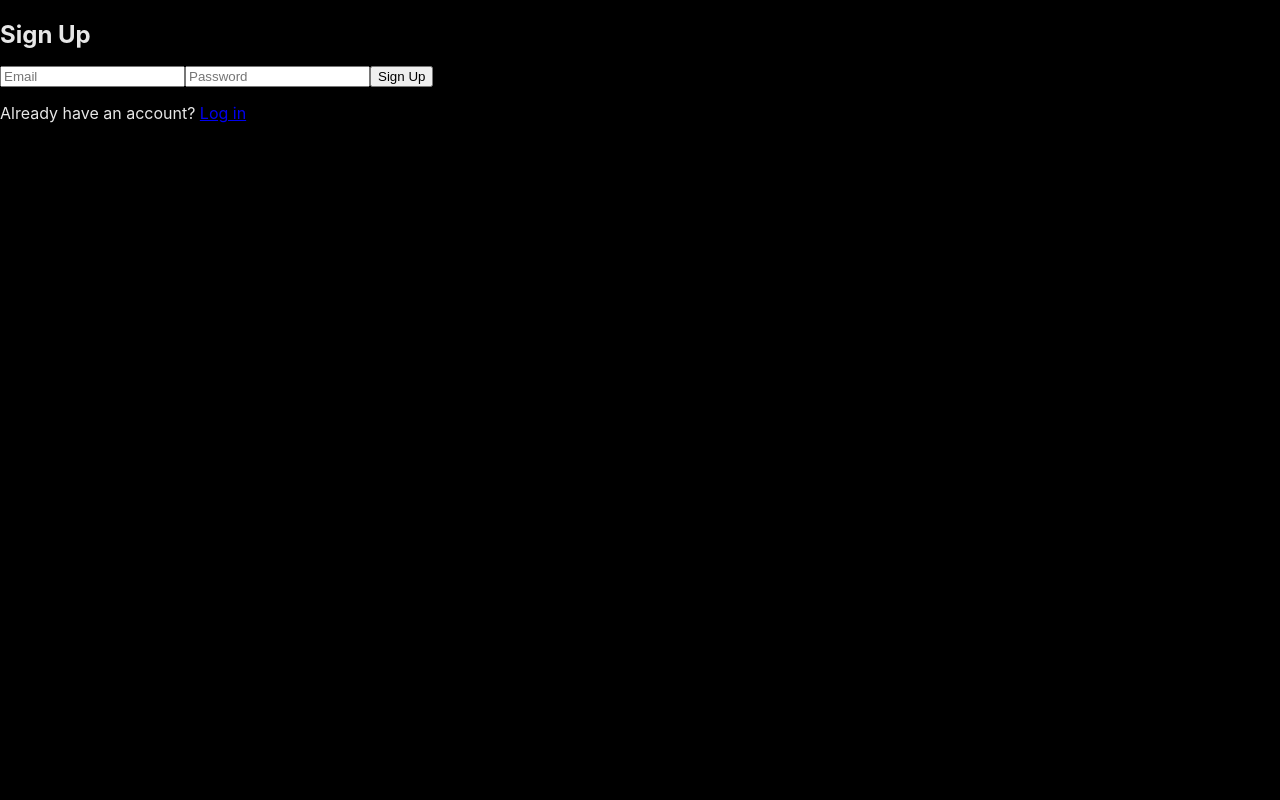
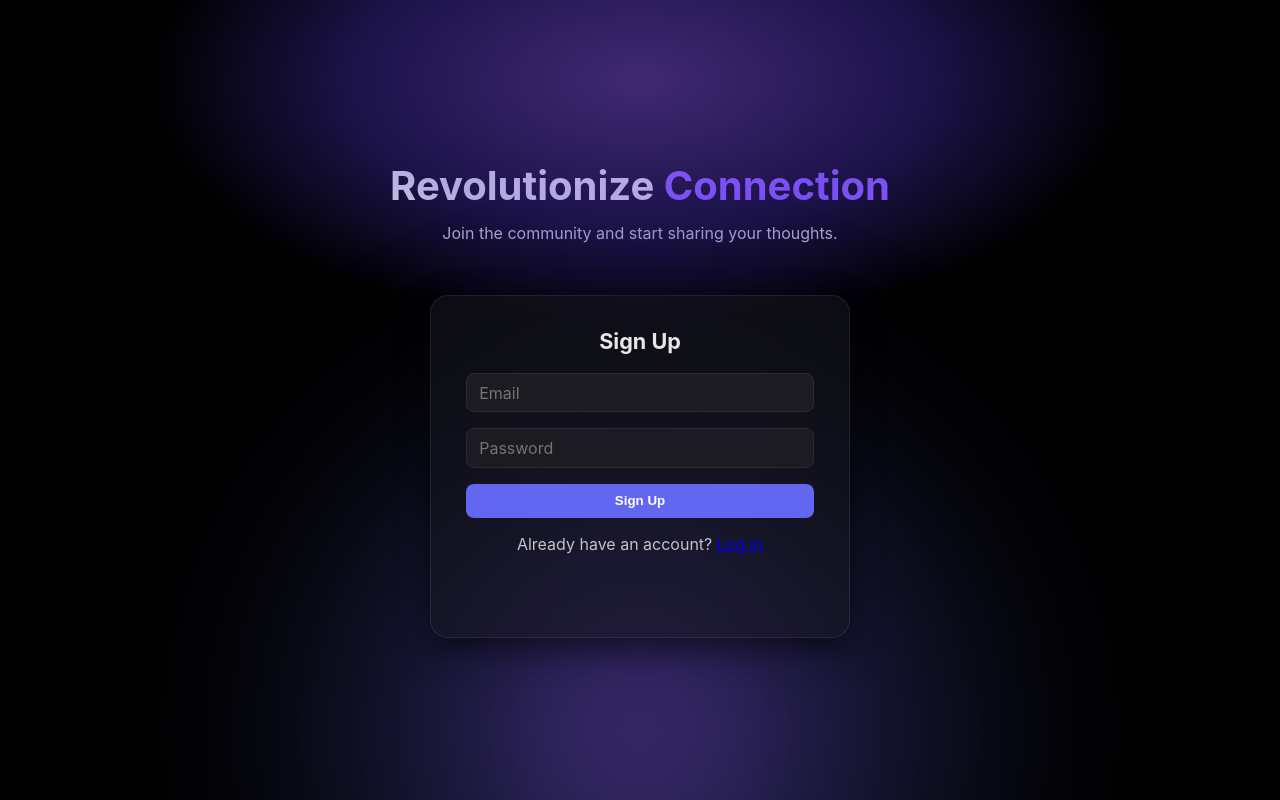
Before and after one commit to ammysharma11/social_app, a React (Create React App) app: page /signup in a window 1280 px wide. Built offline with nearby package versions, Linux system fonts and the light colour scheme; no server answers.

Commit message:
Styled Signup page to match login theme

```diff
--- a/src/pages/Signup.jsx
+++ b/src/pages/Signup.jsx
@@ -1,48 +1,64 @@
-import React, { useState } from 'react';
-import { useNavigate } from 'react-router-dom';
+// src/pages/Signup.jsx
+import React, { useRef, useState } from 'react';
+import { Link, useNavigate } from 'react-router-dom';
 import { useAuth } from '../contexts/AuthContext';
 
 export default function Signup() {
-  const [email, setEmail] = useState('');
-  const [pw, setPw]       = useState('');
-  const { signup }        = useAuth();
-  const navigate          = useNavigate();
+  const emailRef = useRef();
+  const passwordRef = useRef();
+  const { signup } = useAuth();
+  const navigate = useNavigate();
   const [error, setError] = useState('');
+  const [loading, setLoading] = useState(false);
 
-  const handleSubmit = async (e) => {
+  const handleSubmit = async e => {
     e.preventDefault();
+    setError('');
+    setLoading(true);
     try {
-      await signup(email, pw);
-      navigate('/'); // go to feed
+      await signup(emailRef.current.value, passwordRef.current.value);
+      navigate('/profile');
     } catch (err) {
-      setError(err.message);
+      setError('Failed to create an account');
+      console.error(err);
     }
+    setLoading(false);
   };
 
   return (
-    <div>
-      <h2>Sign Up</h2>
-      {error && <p style={{ color: 'red' }}>{error}</p>}
-      <form onSubmit={handleSubmit}>
+    <div className="hero-night">
+      <div className="arc"></div>
+      <h1>
+        Revolutionize <span className="accent">Connection</span>
+      </h1>
+      <p>Join the community and start sharing your thoughts.</p>
+
+      <form onSubmit={handleSubmit} className="login-neon">
+        <h3>Sign Up</h3>
+
+        {error && <p style={{ color: 'salmon' }}>{error}</p>}
+
         <input
+          className="input"
+          placeholder="Email"
           type="email"
-          placeholder="Email"
-          value={email}
-          onChange={e => setEmail(e.target.value)}
+          ref={emailRef}
           required
         />
         <input
+          className="input"
+          placeholder="Password"
           type="password"
-          placeholder="Password"
-          value={pw}
-          onChange={e => setPw(e.target.value)}
+          ref={passwordRef}
           required
         />
-        <button type="submit">Sign Up</button>
+        <button className="btn" disabled={loading}>
+          Sign Up
+        </button>
+        <p style={{ marginTop: '1rem' }}>
+          Already have an account? <Link to="/login">Log in</Link>
+        </p>
       </form>
-      <p>
-        Already have an account? <a href="/login">Log in</a>
-      </p>
     </div>
   );
 }
```
